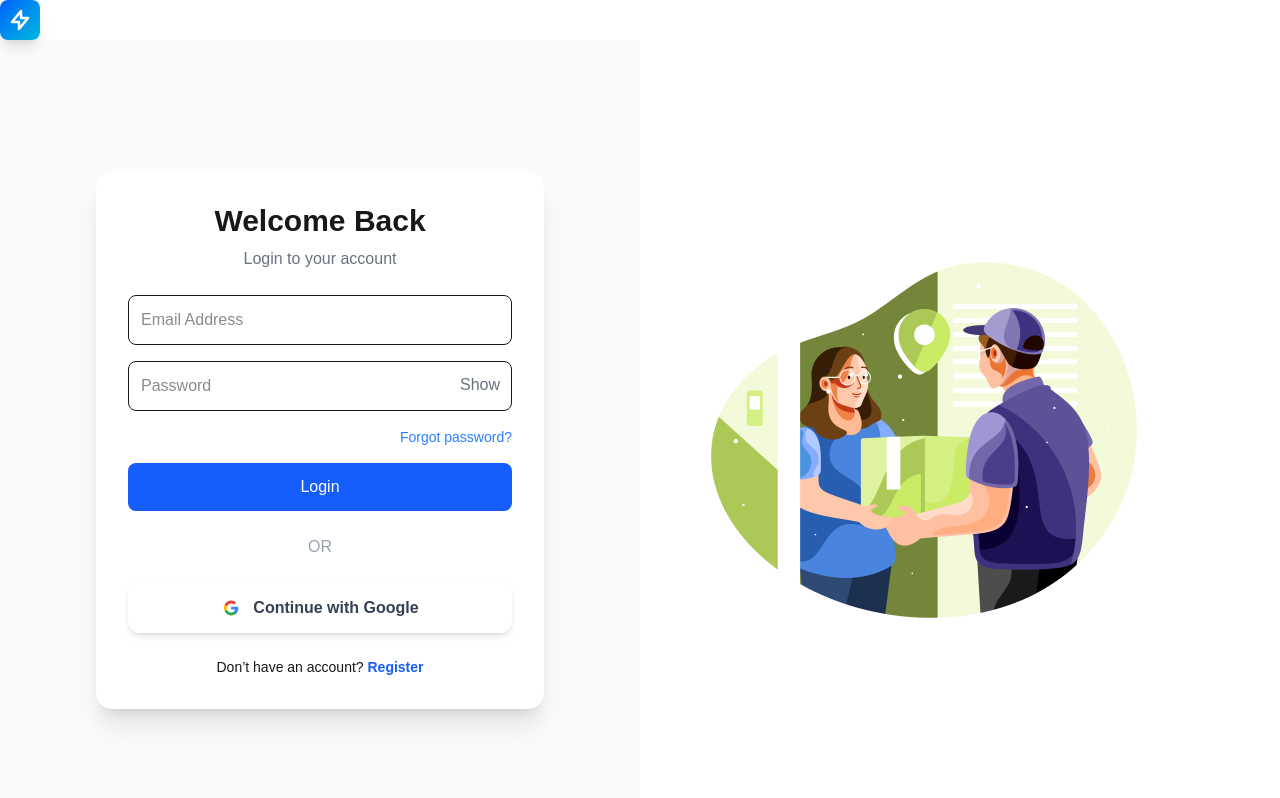
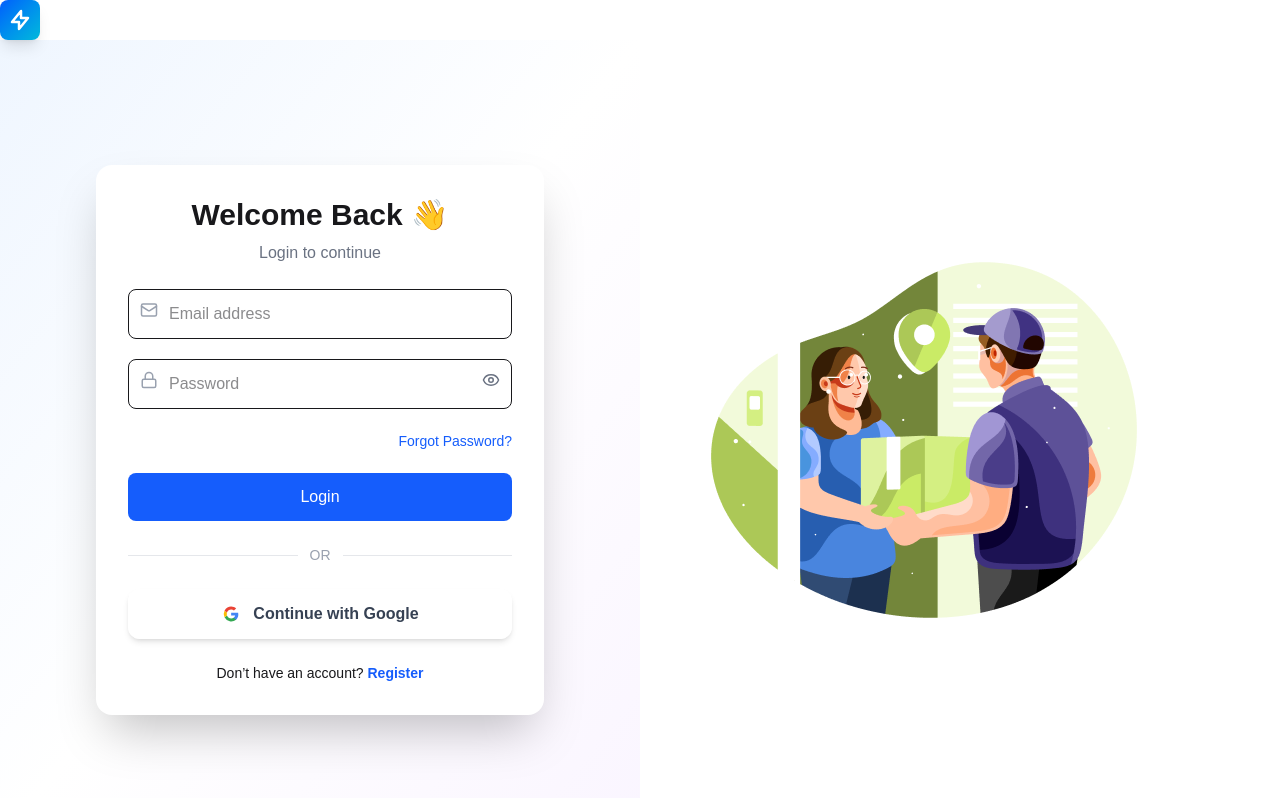
Before and after one commit to Mokim2005/zap-shift-client, a React (Vite) app: page /login in a window 1280 px wide. Shown: the top 798 px of the page. Built offline with nearby package versions, Linux system fonts and the light colour scheme; no server answers.

Commit message:
update login page ui

```diff
--- a/src/Pages/Auth/Login.jsx
+++ b/src/Pages/Auth/Login.jsx
@@ -4,6 +4,7 @@ import UseAuth from "../../Hooks/UseAuth";
 import { Link, useLocation, useNavigate } from "react-router";
 import SocialLogin from "./SocialLogin";
 import { motion } from "framer-motion";
+import { Eye, EyeOff, Mail, Lock } from "lucide-react";
 
 const Login = () => {
   const {
@@ -35,7 +36,7 @@ const Login = () => {
         if (err.code === "auth/user-not-found") {
           setLoginError("Email address not found. Please register first.");
         } else if (err.code === "auth/wrong-password") {
-          setLoginError("Incorrect password. Please try again.");
+          setLoginError("Incorrect password.");
         } else {
           setLoginError("Login failed. Please try again.");
         }
@@ -43,40 +44,37 @@ const Login = () => {
   };
 
   return (
-    <div className="h-screen flex items-center justify-center bg-gray-50 px-4 overflow-hidden">
+    <div className="min-h-screen flex items-center justify-center px-4 bg-gradient-to-br from-blue-50 via-white to-purple-50">
       <motion.div
-        initial={{ y: 60, opacity: 0 }}
+        initial={{ y: 50, opacity: 0 }}
         animate={{ y: 0, opacity: 1 }}
-        transition={{ duration: 0.8 }}
-        className="w-full max-w-md bg-white shadow-xl rounded-2xl p-8"
+        transition={{ duration: 0.6 }}
+        className="w-full max-w-md bg-white shadow-2xl rounded-2xl p-8"
       >
-        <h2 className="text-3xl font-bold text-center mb-2">
-          Welcome Back
-        </h2>
+        <h2 className="text-3xl font-bold text-center mb-2">Welcome Back 👋</h2>
 
-        <p className="text-center text-gray-500 mb-6">
-          Login to your account
-        </p>
+        <p className="text-center text-gray-500 mb-6">Login to continue</p>
 
         {loginError && (
-          <p className="bg-red-100 text-red-600 text-sm p-3 rounded mb-4">
+          <div className="bg-red-100 text-red-600 p-3 rounded mb-4 text-sm">
             {loginError}
-          </p>
+          </div>
         )}
 
-        <form onSubmit={handleSubmit(handleLogin)} className="space-y-4">
+        <form onSubmit={handleSubmit(handleLogin)} className="space-y-5">
+          {/* EMAIL */}
+          <div className="relative">
+            <Mail size={18} className="absolute left-3 top-3 text-gray-400" />
 
-          {/* EMAIL */}
-          <div>
             <input
               type="email"
-              placeholder="Email Address"
+              placeholder="Email address"
               {...register("email", { required: "Email is required" })}
-              className="w-full border p-3 rounded-lg focus:ring-2 focus:ring-blue-500 outline-none"
+              className="w-full border pl-10 pr-4 py-3 rounded-lg focus:ring-2 focus:ring-blue-500 outline-none"
             />
 
             {errors.email && (
-              <p className="text-red-500 text-sm">
+              <p className="text-red-500 text-sm mt-1">
                 {errors.email.message}
               </p>
             )}
@@ -84,6 +82,8 @@ const Login = () => {
 
           {/* PASSWORD */}
           <div className="relative">
+            <Lock size={18} className="absolute left-3 top-3 text-gray-400" />
+
             <input
               type={showPassword ? "text" : "password"}
               placeholder="Password"
@@ -94,39 +94,52 @@ const Login = () => {
                   message: "Minimum 6 characters",
                 },
               })}
-              className="w-full border p-3 rounded-lg focus:ring-2 focus:ring-blue-500 outline-none"
+              className="w-full border pl-10 pr-10 py-3 rounded-lg focus:ring-2 focus:ring-blue-500 outline-none"
             />
 
             <span
               onClick={() => setShowPassword(!showPassword)}
               className="absolute right-3 top-3 cursor-pointer text-gray-500"
             >
-              {showPassword ? "Hide" : "Show"}
+              {showPassword ? <EyeOff size={18} /> : <Eye size={18} />}
             </span>
 
             {errors.password && (
-              <p className="text-red-500 text-sm">
+              <p className="text-red-500 text-sm mt-1">
                 {errors.password.message}
               </p>
             )}
           </div>
 
           {/* FORGOT PASSWORD */}
-          <div className="text-right text-sm text-blue-500 cursor-pointer">
-            Forgot password?
+          <div className="text-right">
+            <button
+              type="button"
+              className="text-sm text-blue-600 hover:underline"
+            >
+              Forgot Password?
+            </button>
           </div>
 
           {/* LOGIN BUTTON */}
           <button
             disabled={isLoading}
-            className="w-full bg-blue-600 text-white p-3 rounded-lg hover:bg-blue-700 transition"
+            className="w-full bg-blue-600 text-white py-3 rounded-lg hover:bg-blue-700 transition flex items-center justify-center"
           >
-            {isLoading ? "Signing in..." : "Login"}
+            {isLoading ? (
+              <span className="loading loading-spinner"></span>
+            ) : (
+              "Login"
+            )}
           </button>
         </form>
 
         {/* Divider */}
-        <div className="my-6 text-center text-gray-400">OR</div>
+        <div className="my-6 flex items-center gap-3">
+          <div className="flex-1 h-px bg-gray-200"></div>
+          <span className="text-gray-400 text-sm">OR</span>
+          <div className="flex-1 h-px bg-gray-200"></div>
+        </div>
 
         <SocialLogin />
 
@@ -136,7 +149,7 @@ const Login = () => {
           <Link
             to="/register"
             state={location?.state}
-            className="text-blue-600 font-semibold"
+            className="text-blue-600 font-semibold hover:underline"
           >
             Register
           </Link>
```
